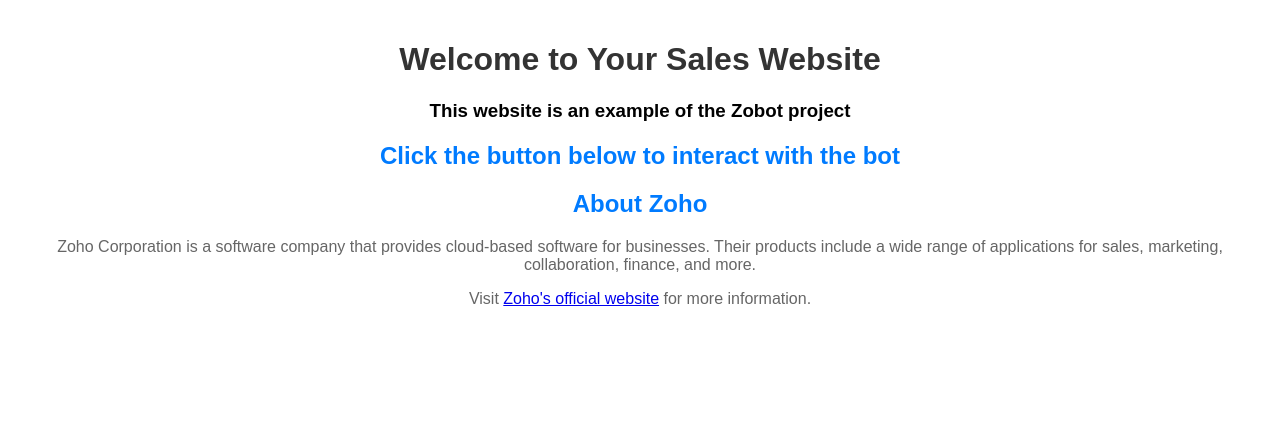
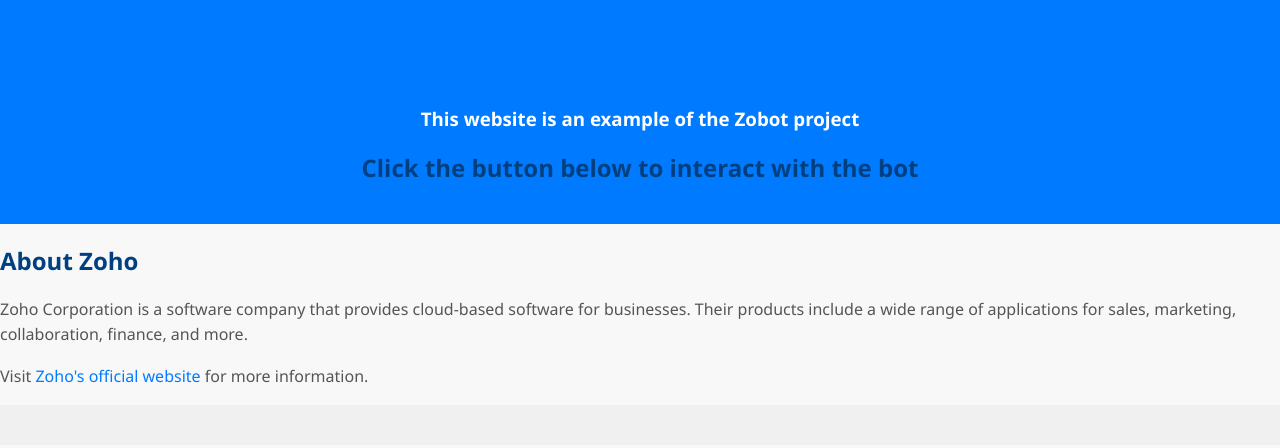
Before and after one commit to aswathaadityaa/pzohobot, a plain HTML site: page index.html in a window 1280 px wide. Drawn offline with Linux system fonts and the light colour scheme; a script that the page names is missing.

Commit message:
Update index.html

```diff
--- a/index.html
+++ b/index.html
@@ -7,10 +7,12 @@
     <title>Your Sales Website</title>
     <style>
         body {
-            font-family: Arial, sans-serif;
+            font-family: 'Segoe UI', Tahoma, Geneva, Verdana, sans-serif;
             margin: 0;
             padding: 0;
             box-sizing: border-box;
+            background-color: #f8f8f8;
+            color: #333;
         }
 
         header, main, footer {
@@ -18,25 +20,40 @@
             text-align: center;
         }
 
+        header {
+            background-color: #007BFF;
+            color: #fff;
+        }
+
         footer {
             background-color: #f0f0f0;
         }
 
         h1 {
-            color: #333;
+            color: #007BFF;
         }
 
         h2 {
-            color: #007BFF;
+            color: #004080;
         }
 
         p {
-            color: #666;
+            color: #555;
+            line-height: 1.6;
+        }
+
+        a {
+            color: #007BFF;
+            text-decoration: none;
+        }
+
+        a:hover {
+            text-decoration: underline;
         }
 
         /* Add some styling to the bot button */
         #zsiqchat {
-            background-color: #007BFF;
+            background-color: #004080;
             color: #fff;
             padding: 10px 20px;
             border: none;
@@ -52,18 +69,21 @@
         <h1>Welcome to Your Sales Website</h1>
         <h3>This website is an example of the Zobot project</h3>
         <h2>Click the button below to interact with the bot</h2>
+    </header>
 
-        <!-- Add a section for more information about Zoho -->
-        <section>
-            <h2>About Zoho</h2>
-            <p>Zoho Corporation is a software company that provides cloud-based software for businesses. Their products include a wide range of applications for sales, marketing, collaboration, finance, and more.</p>
-            <p>Visit <a href="https://www.zoho.com/" target="_blank">Zoho's official website</a> for more information.</p>
-        </section>
-    </header>
-    <main>
-        <!-- Add some content to the main section if needed -->
-    </main>
-    <script type="text/javascript" id="zsiqchat">var $zoho=$zoho || {};$zoho.salesiq = $zoho.salesiq || {widgetcode: "siqd666c8855db66d951e5b815a99267e7f25f81f6ce88817ab3df620c054a8faac", values:{},ready:function(){}};var d=document;s=d.createElement("script");s.type="text/javascript";s.id="zsiqscript";s.defer=true;s.src="https://salesiq.zohopublic.in/widget";t=d.getElementsByTagName("script")[0];t.parentNode.insertBefore(s,t);</script>
+    <section>
+        <h2>About Zoho</h2>
+        <p>Zoho Corporation is a software company that provides cloud-based software for businesses. Their products include a wide range of applications for sales, marketing, collaboration, finance, and more.</p>
+        <p>Visit <a href="https://www.zoho.com/" target="_blank">Zoho's official website</a> for more information.</p>
+    </section>
+
+    <footer>
+        <!-- Add your footer content here if needed -->
+    </footer>
+
+    <script type="text/javascript" id="zsiqchat">
+        var $zoho=$zoho || {};$zoho.salesiq = $zoho.salesiq || {widgetcode: "siqd666c8855db66d951e5b815a99267e7f25f81f6ce88817ab3df620c054a8faac", values:{},ready:function(){}};var d=document;s=d.createElement("script");s.type="text/javascript";s.id="zsiqscript";s.defer=true;s.src="https://salesiq.zohopublic.in/widget";t=d.getElementsByTagName("script")[0];t.parentNode.insertBefore(s,t);
+    </script>
 </body>
 
 </html>
```
